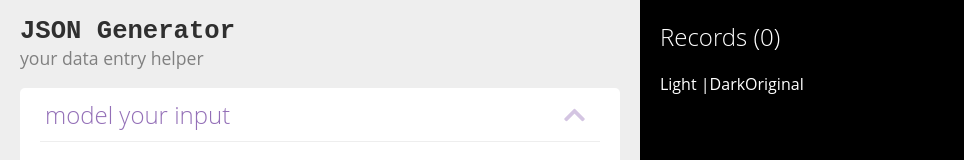
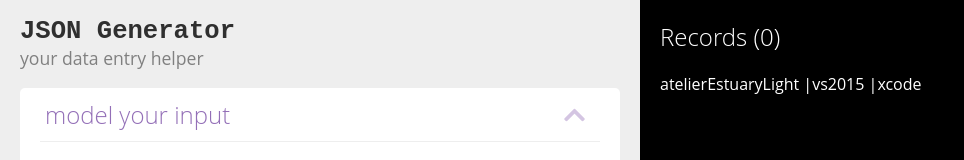
Before and after one commit to xwang1000/json-generator, a React (Create React App) app: page / in a window 1280 px wide. Shown: the top 160 px of the page, without its empty margins (0-964 px from the left). Built offline with nearby package versions, Linux system fonts and the light colour scheme.

Commit message:
Implement theme panel to change right side code syntax highlighting

```diff
--- a/src/ResultPanel.js
+++ b/src/ResultPanel.js
@@ -1,5 +1,6 @@
 import React, { useState } from 'react'
 import ResultRow from './ResultRow'
+import ThemePanel from './ThemePanel'
 import './ResultPanel.css'
 
 // Display time for messages
@@ -8,6 +9,7 @@ const TIME_OUT = 1200
 const ResultPanel = props => {
   // Destructure props
   const { display, clearResults, deleteDisplayRow } = props
+  const [theme, setTheme] = useState({})
 
   // Copy message indicator
   const [copySuccess, setCopySuccess] = useState(false)
@@ -35,16 +37,6 @@ const ResultPanel = props => {
       setSaveSuccess(false)
     }, TIME_OUT)
   }
-
-  const [theme, setTheme] = useState('')
-  const renderThemeOptions = (
-    <p>
-      <span onClick={() => setTheme('docco')}>Light</span> |
-      <span onClick={() => setTheme('dark')}>Dark</span>
-      <span onClick={() => setTheme('')}>Original</span>
-
-    </p>
-  )
 
   const renderOptions = () => {
     if (display.length > 0) {
@@ -92,7 +84,7 @@ const ResultPanel = props => {
         Records ({display.length})
         {renderOptions()}
       </h2>
-      {renderThemeOptions}
+      <ThemePanel setTheme={setTheme} />
       <p className="result-panel__message">
         {copySuccess && 'copied to clipboard!'}
         {saveSuccess && 'saved'}
--- a/src/ResultRow.js
+++ b/src/ResultRow.js
@@ -1,7 +1,8 @@
 import React from 'react'
 import SyntaxHighlighter from 'react-syntax-highlighter'
-import { docco } from 'react-syntax-highlighter/dist/esm/styles/hljs'
-import { dark } from 'react-syntax-highlighter/dist/esm/styles/prism';
+
+const isEmptyObject = object =>
+  Object.keys(object).length === 0 && object.constructor === Object
 
 const ResultRow = props => {
 
@@ -10,28 +11,19 @@ const ResultRow = props => {
   const getComma = isLastItem ? '' : ','
 
   const renderRow = () => {
-    if (theme === '') {
+    if (isEmptyObject(theme)) {
       return JSON.stringify(object, null, 4) + getComma
     }
+
     return (
       <SyntaxHighlighter
-        language='json'
-        style={getStyle()}
+        language='javascript'
+        style={theme}
       >
         {JSON.stringify(object, null, 4) + getComma}
       </SyntaxHighlighter>
     )
 
-  }
-
-  const getStyle = theme => {
-    if (theme === 'docco') {
-      return docco
-    }
-
-    if (theme === 'dark') {
-      return dark
-    }
   }
 
   return (
--- /dev/null
+++ b/src/ThemePanel.js
@@ -0,0 +1,19 @@
+import React from 'react'
+import { atelierEstuaryDark, atelierEstuaryLight, vs2015, xcode, rainbow
+} from 'react-syntax-highlighter/dist/esm/styles/hljs'
+
+const ThemePanel = props => {
+  const { setTheme } = props
+
+  const renderThemeOptions = (
+    <p>
+      <span onClick={() => setTheme(atelierEstuaryLight)}>atelierEstuaryLight</span> |
+      <span onClick={() => setTheme(vs2015)}>vs2015</span> |
+      <span onClick={() => setTheme(xcode)}>xcode</span>
+    </p>
+  )
+
+  return renderThemeOptions
+}
+
+export default ThemePanel
```
